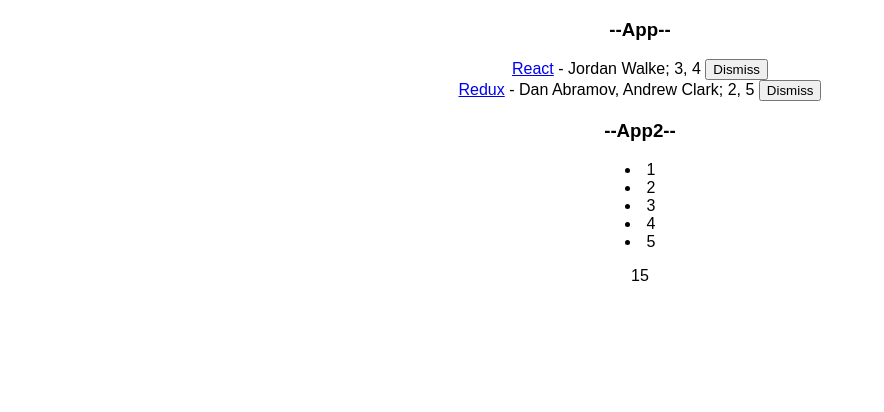
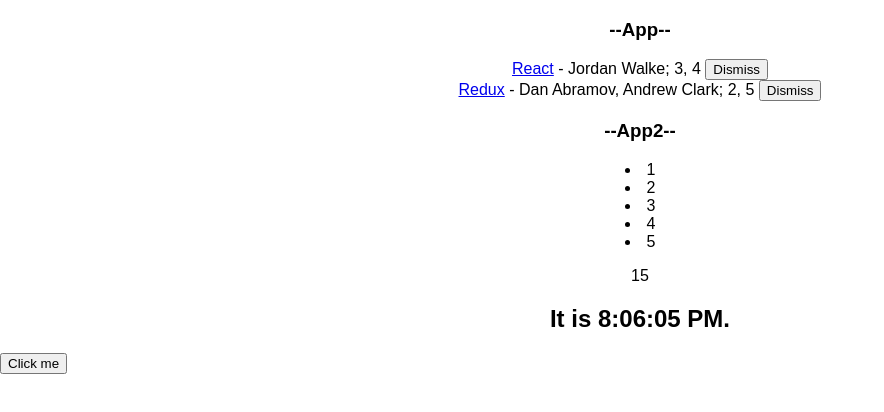
Before and after one commit to CoderKlemen/react, a React (Create React App) app in the folder hackernews/: page / in a window 1280 px wide. Shown: the top 412 px of the page, without its empty margins (0-884 px from the left). Built offline with nearby package versions, Linux system fonts and the light colour scheme.

Commit message:
component states; different ways of binding methods...

```diff
--- a/hackernews/src/App2.js
+++ b/hackernews/src/App2.js
@@ -14,8 +14,9 @@
     this.state = {
       numbers: numbers,
       numbers1: numbers1,
+      date: new Date(),
     }
-  }
+  };
 
   myFunctMap() {
     return  (
@@ -27,7 +28,7 @@
         )
       })
     );
-  }
+  };
 
   myFunctReduce() {
     return (
@@ -35,7 +36,19 @@
         return acc + cur;
       })
     );
+  };
+
+  // runs after the component output has been rendered to the DOM
+  // good place for a timer, ...
+  componentDidMount() {
+
   }
+
+  // runs when component is destroyed???
+  // you can cancel the timer here, and other stuff too ...
+  componentWillUnmount() {
+
+  };
 
   render() {
     // - "className" equals class in HTML
@@ -48,9 +61,10 @@
         <p>
           {this.myFunctReduce()}
         </p>
+        <h2>It is {this.state.date.toLocaleTimeString()}.</h2>
       </div>
     );
-  }
+  };
 }
 
 export default App2;
--- /dev/null
+++ b/hackernews/src/ExplainBind.js
@@ -0,0 +1,45 @@
+import React, { Component } from "react";
+import "./App.css";
+
+
+// binding is put either in the constructor, or in render... Constructor is preffered!!!
+// you can define your logic in the constructor, but it should be avoided, because it will clutter your constructor
+// if bind is made in render, it binds every time your component updates...
+
+// if you use arrow functions they are bound automatically!!!
+
+class ExplainBindingsComponent extends Component {
+    /*constructor() {
+        super();
+
+        this.onClickMe = this.onClickMe.bind(this);
+
+        // this.onClickMe = () => { console.log(this)};
+
+
+    };*/
+
+    /*
+    onClickMe() {
+        console.log(this);
+    };
+    */
+
+    onClickMe = () => {
+        console.log(this);
+    }
+
+    render() {
+        return (
+            <button
+              // onClick={this.onClickMe.bind(this)}
+              onClick={this.onClickMe}
+              type="button"
+            >
+                Click me
+            </button>
+        );
+    };
+}
+
+export default ExplainBindingsComponent;
--- a/hackernews/src/index.js
+++ b/hackernews/src/index.js
@@ -3,12 +3,14 @@
 import './index.css';
 import App from './App';
 import App2 from './App2';
+import ExplainBindingsComponent from './ExplainBind'
 import registerServiceWorker from './registerServiceWorker';
 
 ReactDOM.render((
                 <div>
                     <App />
                     <App2 />
+                    <ExplainBindingsComponent />
                 </div>
                 )
                 , document.getElementById('root'));
```
Also changed, not shown: hackernews/progress.txt (added).
